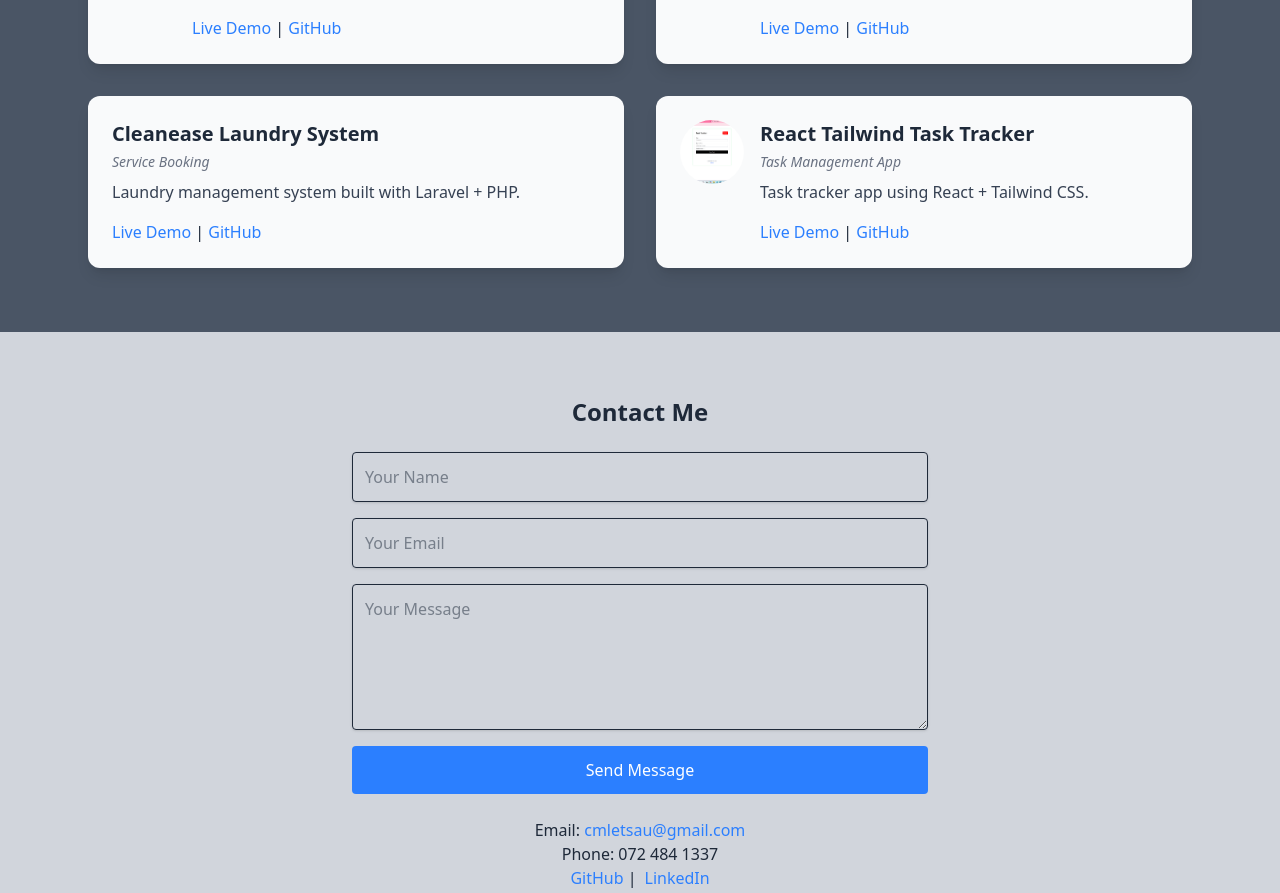
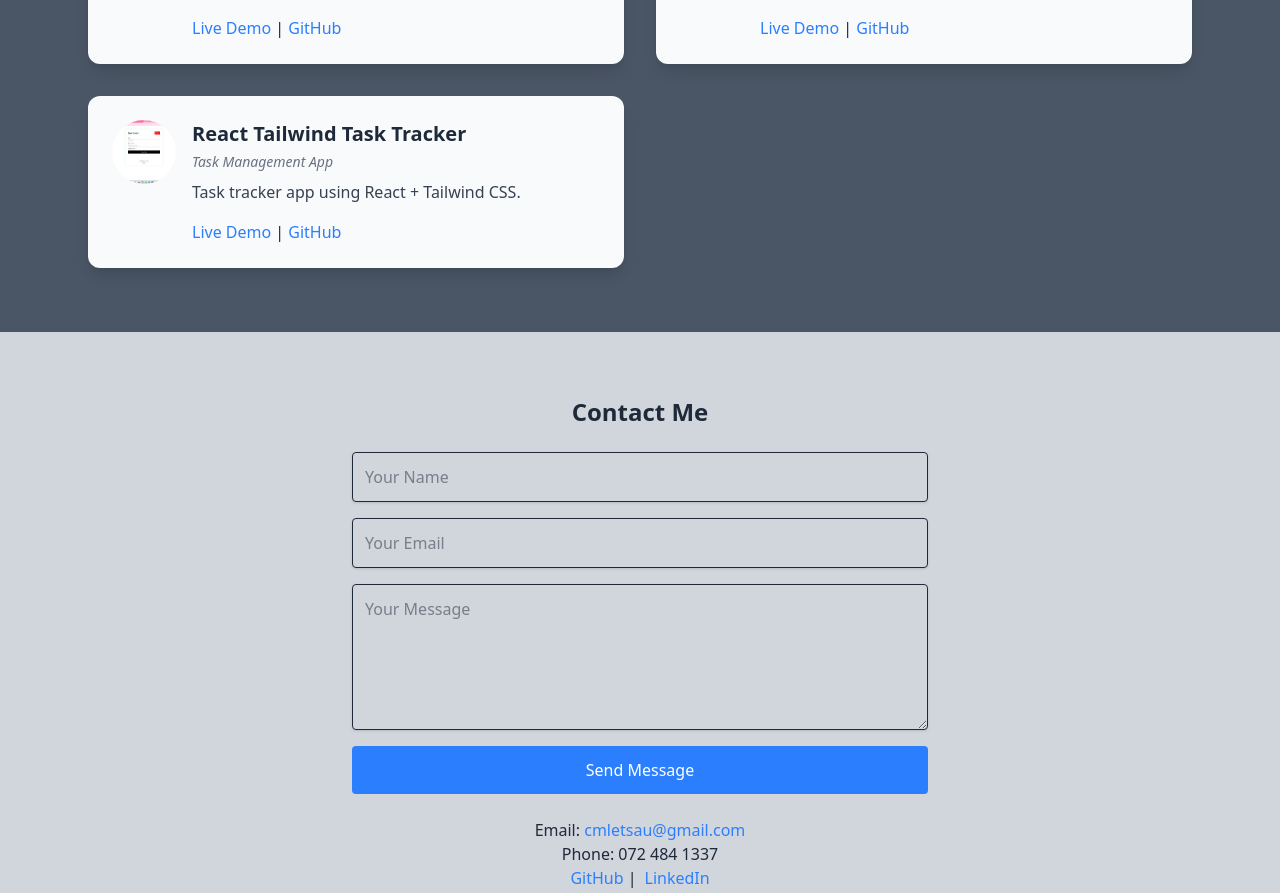
Before and after one commit to cecilialetsau25/portfolio, a React (Vite) app: page / in a window 1280 px wide. Shown: the part 1704-2597 px from the top of the page. Built offline with nearby package versions, Linux system fonts and the light colour scheme.

Commit message:
fixed background pic

```diff
--- a/src/components/Projects.jsx
+++ b/src/components/Projects.jsx
@@ -20,14 +20,7 @@ const projectsData = [
     github: "https://github.com/cecilialetsau25/recipe_finder",
     image: recipeImg
   },
-  {
-    title: "Cleanease Laundry System",
-    type: "Service Booking",
-    description: "Laundry management system built with Laravel + PHP.",
-    live: "#",
-    github: "#",
-    image: null
-  },
+
   {
     title: "React Tailwind Task Tracker",
     type: "Task Management App",
```
